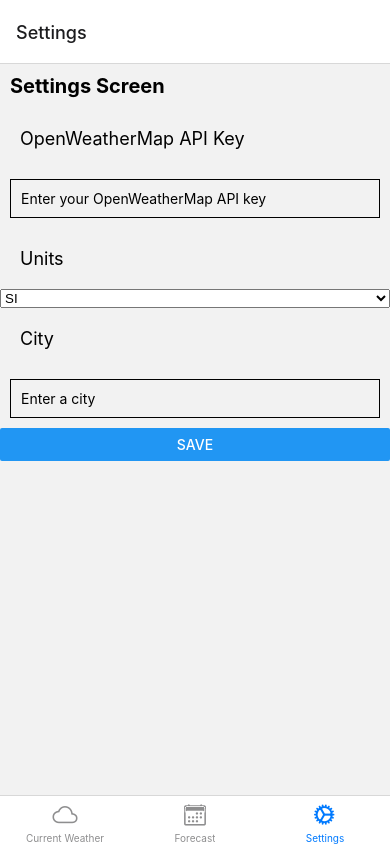
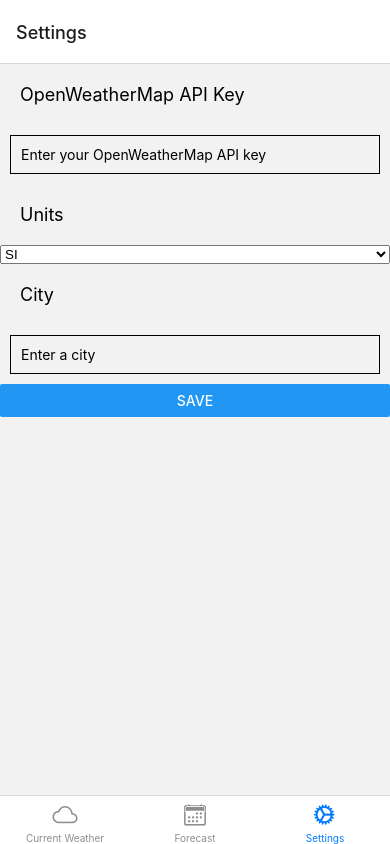
Before and after one commit to vaasuu/react-native-weather-app, a React Native app: screen /Settings in a window 390 px wide. Built offline with nearby package versions, Linux system fonts and the light colour scheme.

Commit message:
Remove duplicate information (settings tab name)

```diff
--- a/components/SettingsScreen.jsx
+++ b/components/SettingsScreen.jsx
@@ -12,7 +12,6 @@
 
   return (
     <View>
-      <Text style={styles.title}>Settings Screen</Text>
       <Text style={styles.text}>OpenWeatherMap API Key</Text>
       <TextInput
         style={styles.input}
```
